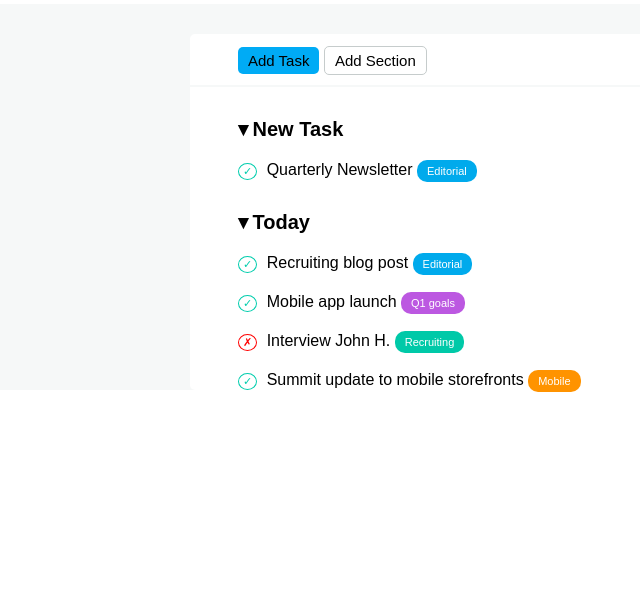
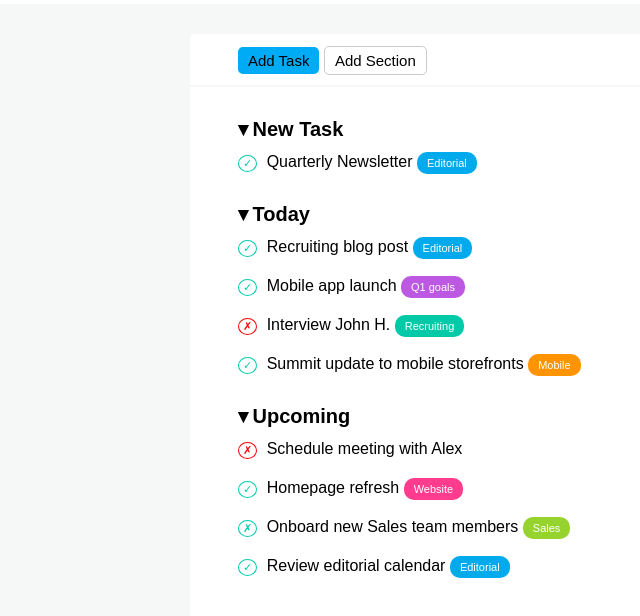
Before and after one commit to LorenzoLemmi/html-css-toboolist, a plain HTML site: page index.html in a window 1280 px wide. Shown: the part 54-670 px from the top of the page, without its empty margins (0-640 px from the left). Drawn offline with Linux system fonts and the light colour scheme.

Commit message:
feat: "Upcoming" code (section 4)

```diff
--- a/css/style.css
+++ b/css/style.css
@@ -19,18 +19,28 @@ main {
     background-color: #F6F8F8;
     padding-top: 30px;
     font-family: Arial;
+    min-height: 1000px;
 }
 
 /*Main frame*/
 div {
     margin: auto;
     width: 900px;
+    height: 612px;
     background-color: #FFFFFF;
     border-radius: 5px;
 }
 
 section {
     padding: 30px 0 0 48px;
+}
+
+#first-subsection-newtask, #first-subsection-today, #first-susection-upcoming {
+    padding-top: 2px;
+}
+
+#section-4 {
+    padding-bottom: 40px;
 }
 
 /*Add Task - Add Section*/
@@ -55,10 +65,6 @@ section {
 }
 
 /*New Task*/
-#section-2 {
-    padding-top: 30px;
-}
-
 .arrow-down, .bold-title {
     display: inline;
     font-weight: bold;
@@ -108,3 +114,12 @@ section {
 #mobile {
     background-color: #FF9300;
 }
+
+/*Upcoming*/
+#website {
+    background-color: #FF3C8E;
+}
+
+#sales {
+    background-color: #96D32F;
+}
--- a/index.html
+++ b/index.html
@@ -33,7 +33,7 @@
             <section id="section-2">
                 <span class="arrow-down">&#9662;</span>
                 <span class="bold-title">New Task</span>
-                <p class="sub-section">
+                <p class="sub-section" id="first-subsection-newtask">
                     <p class="to-do-item">&check;</p>
                     <p class="to-do-text">Quarterly Newsletter</p>
                     <span class="to-do-tag">Editorial</span>
@@ -45,7 +45,7 @@
             <section id="section-3">
                 <span class="arrow-down">&#9662;</span>
                 <span class="bold-title">Today</span>
-                <p class="sub-section">
+                <p class="sub-section" id="first-subsection-today">
                     <p class="to-do-item">&check;</p>
                     <p class="to-do-text">Recruiting blog post</p>
                     <span class="to-do-tag">Editorial</span>
@@ -67,6 +67,33 @@
                 </p>
             </section>
             <!--End-->
+
+            <!--Upcoming-->
+            <section id="section-4">
+                <span class="arrow-down">&#9662;</span>
+                <span class="bold-title">Upcoming</span>
+                <p class="sub-section" id="first-susection-upcoming">
+                    <p class="to-do-item" id="red-cross-1">&cross;</p>
+                    <p class="to-do-text">Schedule meeting with Alex</p>
+                </p>
+                <p class="sub-section">
+                    <p class="to-do-item">&check;</p>
+                    <p class="to-do-text">Homepage refresh</p>
+                    <span class="to-do-tag" id="website">Website</span>
+                </p>
+                <p class="sub-section">
+                    <p class="to-do-item">&cross;</p>
+                    <p class="to-do-text">Onboard new Sales team members</p>
+                    <span class="to-do-tag" id="sales">Sales</span>
+                </p>
+                <p class="sub-section">
+                    <p class="to-do-item">&check;</p>
+                    <p class="to-do-text">Review editorial calendar</p>
+                    <span class="to-do-tag">Editorial</span>
+                </p>
+            </section>
+            <!--End-->
+
         </div>
         <!--End-->
 
```
